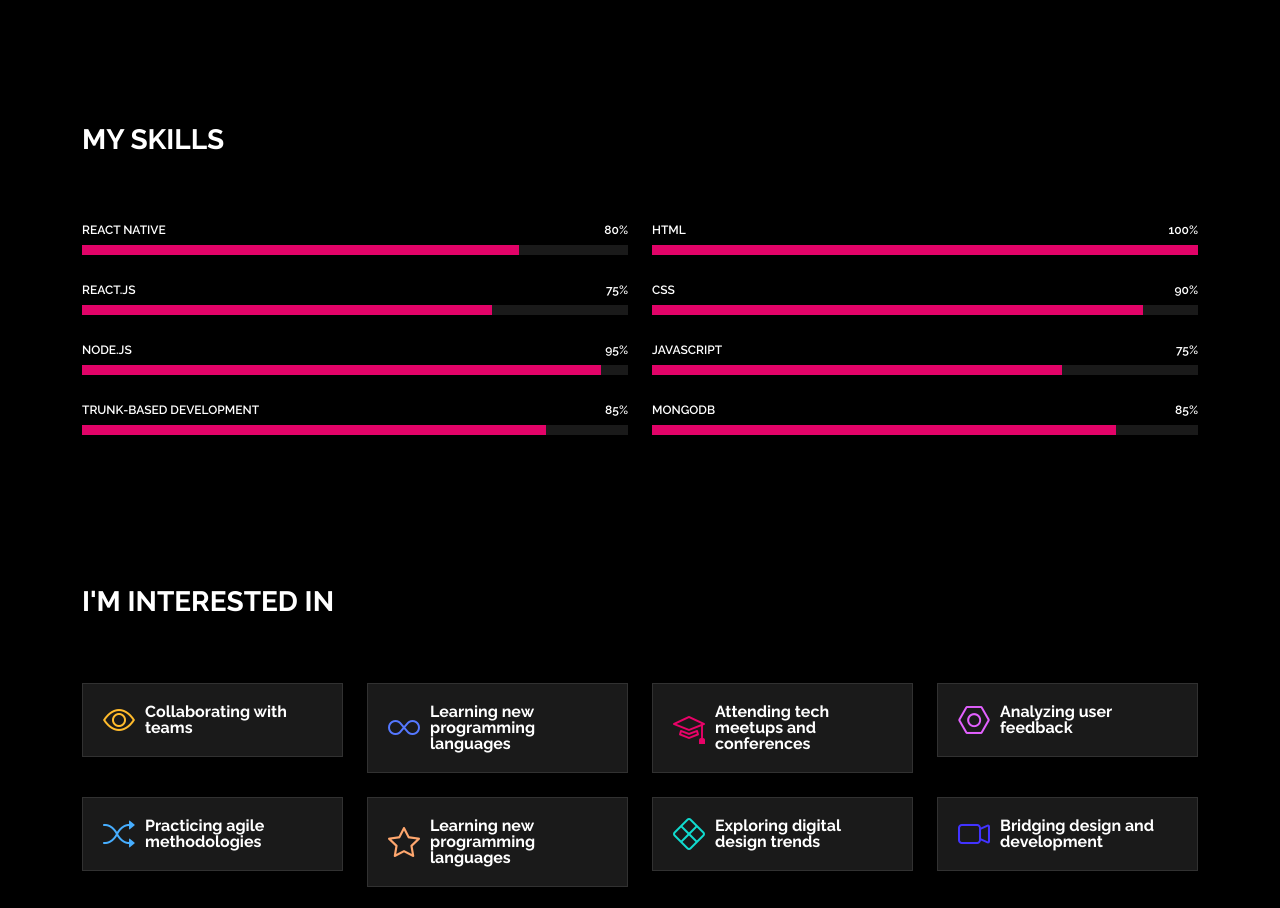
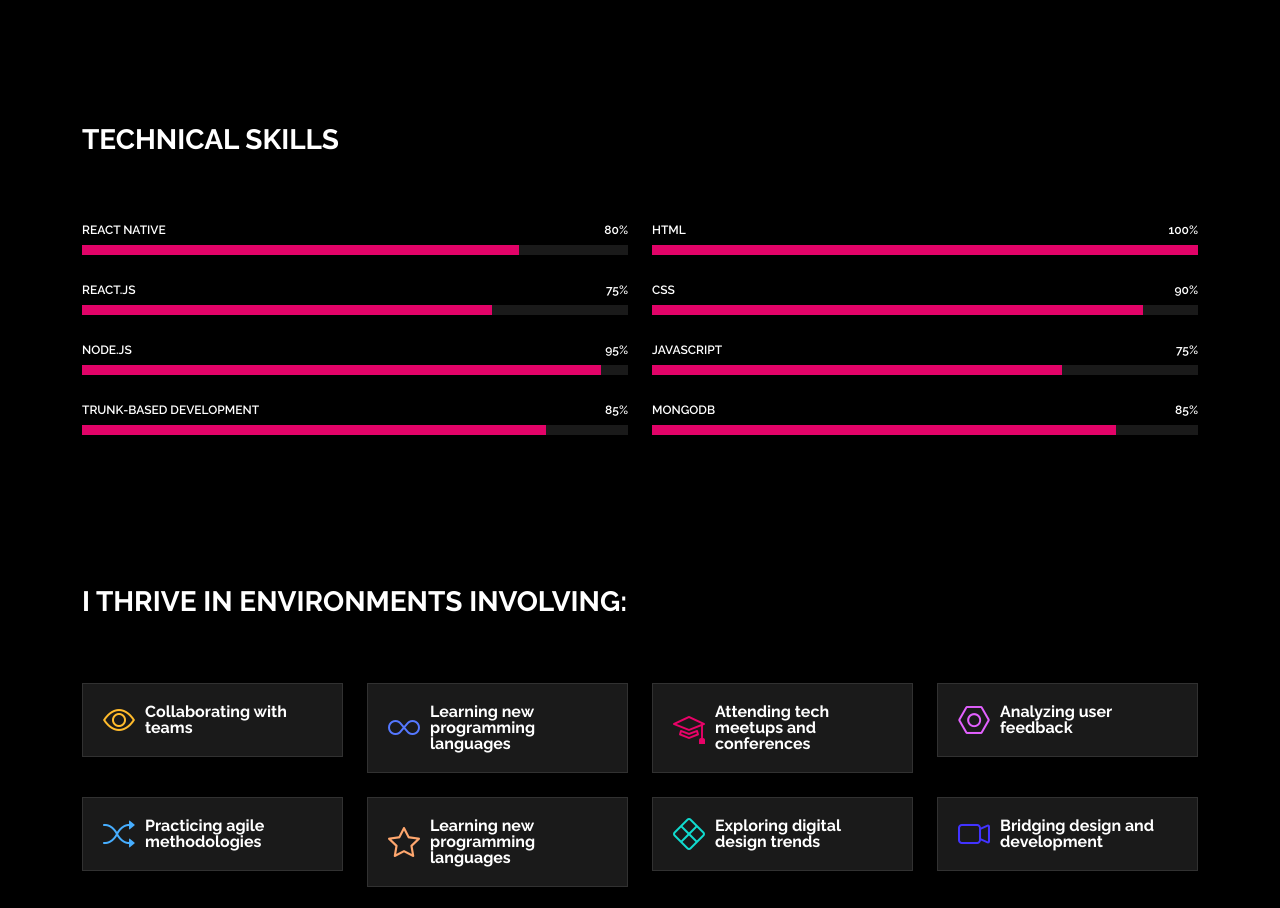
Before and after one commit to ImmaculateAbakwase/PERSONALWEBSITE, a plain HTML site: page about.html in a window 1280 px wide. Shown: the part 1000-1908 px from the top of the page. Drawn offline with Linux system fonts and the light colour scheme.

Commit message:
Changed my interests heading

```diff
--- a/about.html
+++ b/about.html
@@ -171,7 +171,7 @@
       <!-- Section Title -->
       <div class="container section-title" data-aos="fade-up">
         <!-- <h2>Skills</h2> -->
-        <div><span>My</span> <span class="description-title">Skills</span></div>
+        <div><span>TECHNICAL</span> <span class="description-title">Skills</span></div>
       </div><!-- End Section Title -->
 
       <div class="container" data-aos="fade-up" data-aos-delay="100">
@@ -257,7 +257,7 @@
       <!-- Section Title -->
       <div class="container section-title" data-aos="fade-up">
         <!-- <h2>Features</h2> -->
-        <div><span>I'm</span> <span class="description-title">interested in</span></div>
+        <div><span>I thrive in</span> <span class="description-title">environments involving:</span></div>
       </div><!-- End Section Title -->
 
       <div class="container">
```
Also changed, not shown: index.html (+3 -3 lines).
